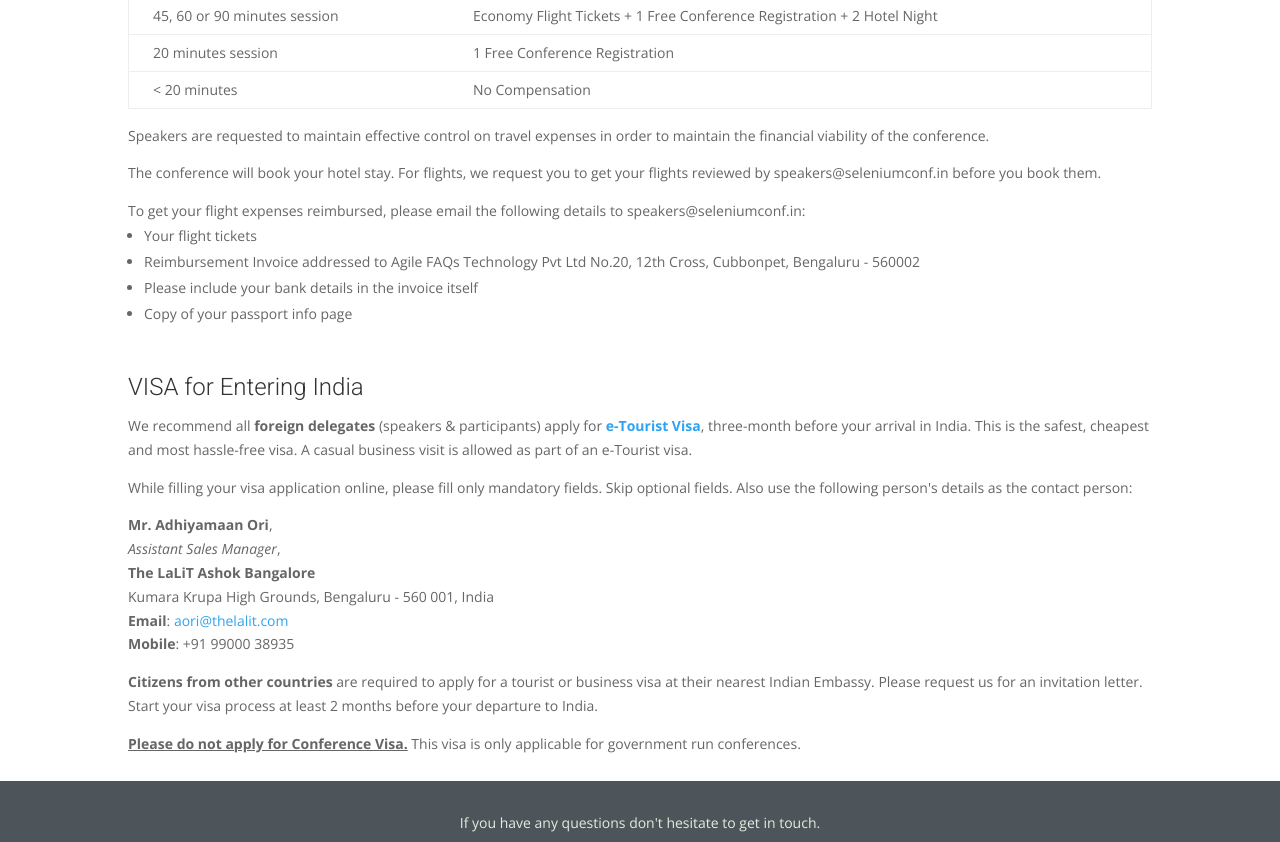
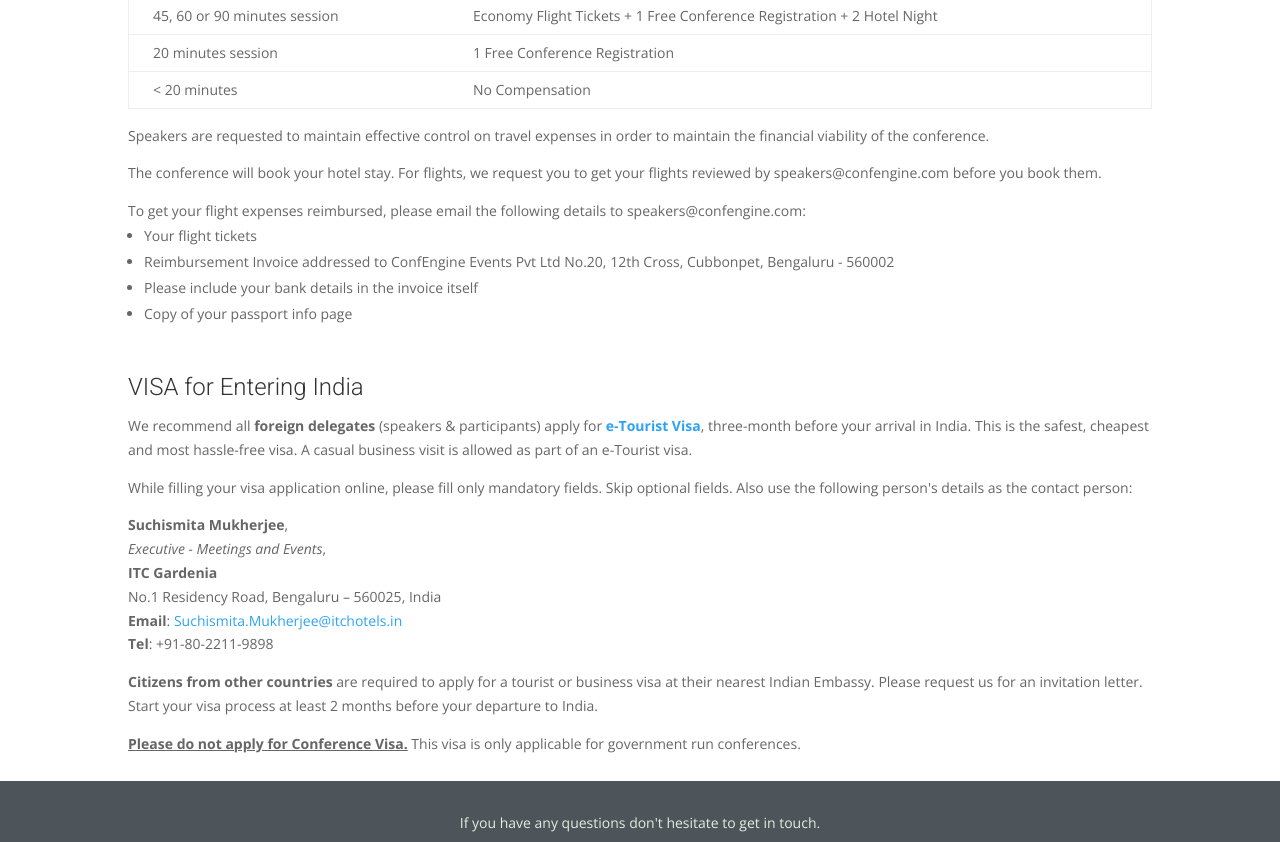
Before and after one commit to nashjain/selenium-conf-2020, a website: page speakers.html in a window 1280 px wide. Shown: the part 1454-2296 px from the top of the page. Drawn offline with nearby package versions, Linux system fonts and the light colour scheme.

Commit message:
updated visa contact person details

```diff
--- a/speakers.html
+++ b/speakers.html
@@ -169,11 +169,11 @@
                                 </tbody>
                             </table>
                             <p>Speakers are requested to maintain effective control on travel expenses in order to maintain the financial viability of the conference.</p>
-                            <p>The conference will book your hotel stay. For flights, we request you to get your flights reviewed by speakers@seleniumconf.in before you book them.</p>
-                            <p>To get your flight expenses reimbursed, please email the following details to speakers@seleniumconf.in:</p>
+                            <p>The conference will book your hotel stay. For flights, we request you to get your flights reviewed by speakers@confengine.com before you book them.</p>
+                            <p>To get your flight expenses reimbursed, please email the following details to speakers@confengine.com:</p>
                             <ul>
                                 <li>Your flight tickets</li>
-                                <li>Reimbursement Invoice addressed to Agile FAQs Technology Pvt Ltd No.20, 12th Cross, Cubbonpet, Bengaluru - 560002</li>
+                                <li>Reimbursement Invoice addressed to ConfEngine Events Pvt Ltd No.20, 12th Cross, Cubbonpet, Bengaluru - 560002</li>
                                 <li>Please include your bank details in the invoice itself</li>
                                 <li>Copy of your passport info page</li>
                             </ul>
@@ -185,12 +185,12 @@
 
                             <p>While filling your visa application online, please fill only mandatory fields. Skip optional fields. Also use the following person's details as the contact person:</p>
 
-                            <p><strong>Mr. Adhiyamaan Ori</strong>,
-                                <br><em>Assistant Sales Manager</em>,
-                                <br><strong>The LaLiT Ashok Bangalore</strong>
-                                <br>Kumara Krupa High Grounds, Bengaluru - 560 001, India
-                                <br><strong>Email</strong>: <a href="mailto:aori@thelalit.com">aori@thelalit.com</a>
-                                <br><strong>Mobile</strong>: +91 99000 38935
+                            <p><strong>Suchismita Mukherjee</strong>,
+                                <br><em>Executive - Meetings and Events</em>,
+                                <br><strong>ITC Gardenia</strong>
+                                <br>No.1 Residency Road, Bengaluru – 560025, India
+                                <br><strong>Email</strong>: <a href="mailto:Suchismita.Mukherjee@itchotels.in">Suchismita.Mukherjee@itchotels.in</a>
+                                <br><strong>Tel</strong>: +91-80-2211-9898
                             </p>
 
                             <p><b>Citizens from other countries</b> are required to apply for a tourist or business visa at their nearest Indian Embassy. Please request us for an invitation letter. Start your visa process at least 2 months before your departure to India.</p>
```
